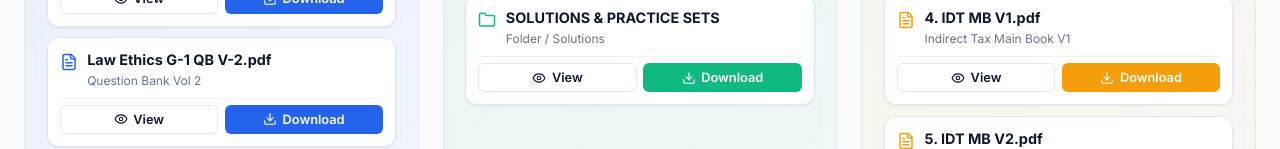
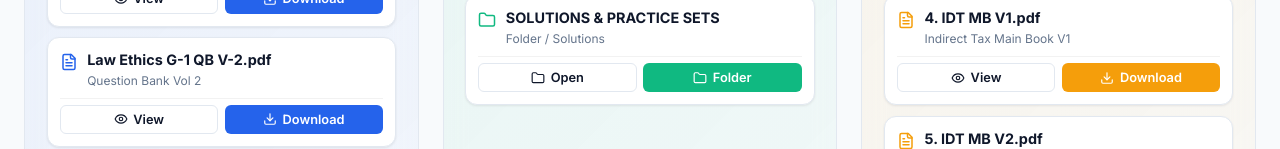
Before and after one commit to jaiyankargupta/aac, a React (Vite) app: page / in a window 1280 px wide. Shown: the part 803-952 px from the top of the page. Built offline with nearby package versions, Linux system fonts and the light colour scheme; no server answers.

Commit message:
fix: auto open folder assets in new tab so no empty placeholder cards display

```diff
--- a/src/components/PaperCard.jsx
+++ b/src/components/PaperCard.jsx
@@ -134,7 +134,13 @@ export default function PaperCard({ paper, onSelectPaper, isFavorite, onToggleFa
 
               <div style={{ display: 'grid', gridTemplateColumns: '1fr 1fr', gap: '0.4rem', paddingTop: '0.35rem', borderTop: '1px solid rgba(0,0,0,0.05)' }}>
                 <button
-                  onClick={() => setActivePreviewFile(file)}
+                  onClick={() => {
+                    if (file.type === 'folder') {
+                      window.open(file.downloadUrl, '_blank');
+                    } else {
+                      setActivePreviewFile(file);
+                    }
+                  }}
                   className="btn-card-outline"
                   style={{
                     padding: '0.4rem 0.5rem',
@@ -142,14 +148,20 @@ export default function PaperCard({ paper, onSelectPaper, isFavorite, onToggleFa
                     justifyContent: 'center',
                     borderRadius: 'var(--radius-sm)'
                   }}
-                  title="View PDF In-App"
+                  title={file.type === 'folder' ? "Browse Folder Resources" : "View PDF In-App"}
                 >
-                  <Eye size={14} />
-                  <span>View</span>
+                  {file.type === 'folder' ? <Folder size={14} /> : <Eye size={14} />}
+                  <span>{file.type === 'folder' ? 'Open' : 'View'}</span>
                 </button>
 
                 <button
-                  onClick={() => triggerDownload(file.downloadUrl)}
+                  onClick={() => {
+                    if (file.type === 'folder') {
+                      window.open(file.downloadUrl, '_blank');
+                    } else {
+                      triggerDownload(file.downloadUrl);
+                    }
+                  }}
                   className="btn-card-primary"
                   style={{
                     backgroundColor: paper.color,
@@ -158,10 +170,10 @@ export default function PaperCard({ paper, onSelectPaper, isFavorite, onToggleFa
                     justifyContent: 'center',
                     borderRadius: 'var(--radius-sm)'
                   }}
-                  title="Instant Direct Download"
+                  title={file.type === 'folder' ? "Open Folder Resources" : "Instant Direct Download"}
                 >
-                  <Download size={14} />
-                  <span>Download</span>
+                  {file.type === 'folder' ? <Folder size={14} /> : <Download size={14} />}
+                  <span>{file.type === 'folder' ? 'Folder' : 'Download'}</span>
                 </button>
               </div>
             </div>
--- a/src/components/PaperModal.jsx
+++ b/src/components/PaperModal.jsx
@@ -72,12 +72,18 @@ export default function PaperModal({ paper, onClose }) {
 
                 <div style={{ display: 'flex', alignItems: 'center', gap: '0.5rem', flexShrink: 0 }}>
                   <button
-                    onClick={() => setActivePreviewFile(file)}
+                    onClick={() => {
+                      if (file.type === 'folder') {
+                        window.open(file.downloadUrl, '_blank');
+                      } else {
+                        setActivePreviewFile(file);
+                      }
+                    }}
                     className="btn-card-outline"
                     style={{ padding: '0.45rem 0.9rem', fontSize: '0.85rem' }}
                   >
-                    <Eye size={15} />
-                    <span>View</span>
+                    {file.type === 'folder' ? <Folder size={15} /> : <Eye size={15} />}
+                    <span>{file.type === 'folder' ? 'Open' : 'View'}</span>
                   </button>
 
                   <a
@@ -95,8 +101,8 @@ export default function PaperModal({ paper, onClose }) {
                       gap: '0.4rem'
                     }}
                   >
-                    <Download size={15} />
-                    <span>Download</span>
+                    {file.type === 'folder' ? <Folder size={15} /> : <Download size={15} />}
+                    <span>{file.type === 'folder' ? 'Open Folder' : 'Download'}</span>
                   </a>
                 </div>
               </div>
--- a/src/components/PdfViewerModal.jsx
+++ b/src/components/PdfViewerModal.jsx
@@ -6,6 +6,13 @@ const BACKEND_URL = "https://aac-ue14.onrender.com";
 
 export default function PdfViewerModal({ file, paperColor, onClose }) {
   if (!file) return null;
+
+  useEffect(() => {
+    if (file && file.type === 'folder') {
+      window.open(file.downloadUrl, '_blank');
+      onClose();
+    }
+  }, [file]);
 
   const pdfUrl = file.downloadUrl;
   const proxyViewerUrl = `${BACKEND_URL}/api/pdf-proxy?url=${encodeURIComponent(pdfUrl)}`;
```
